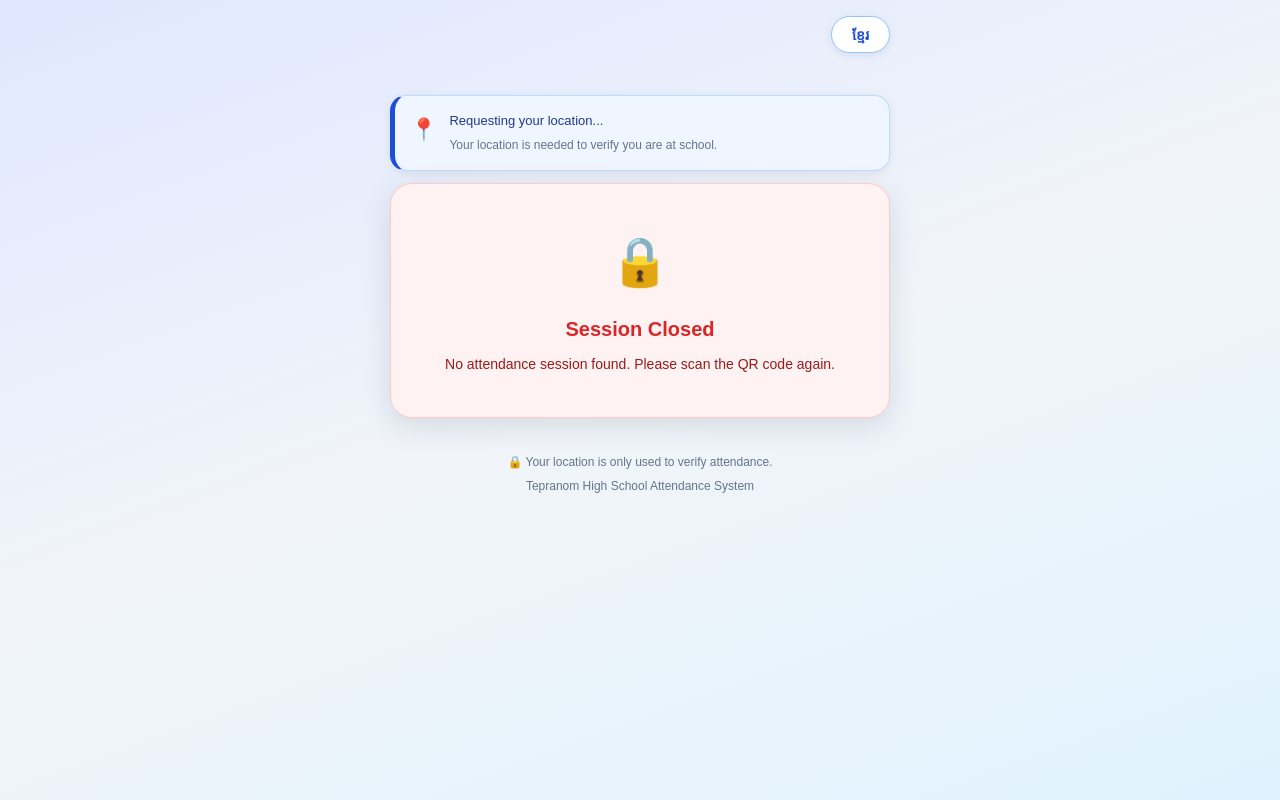
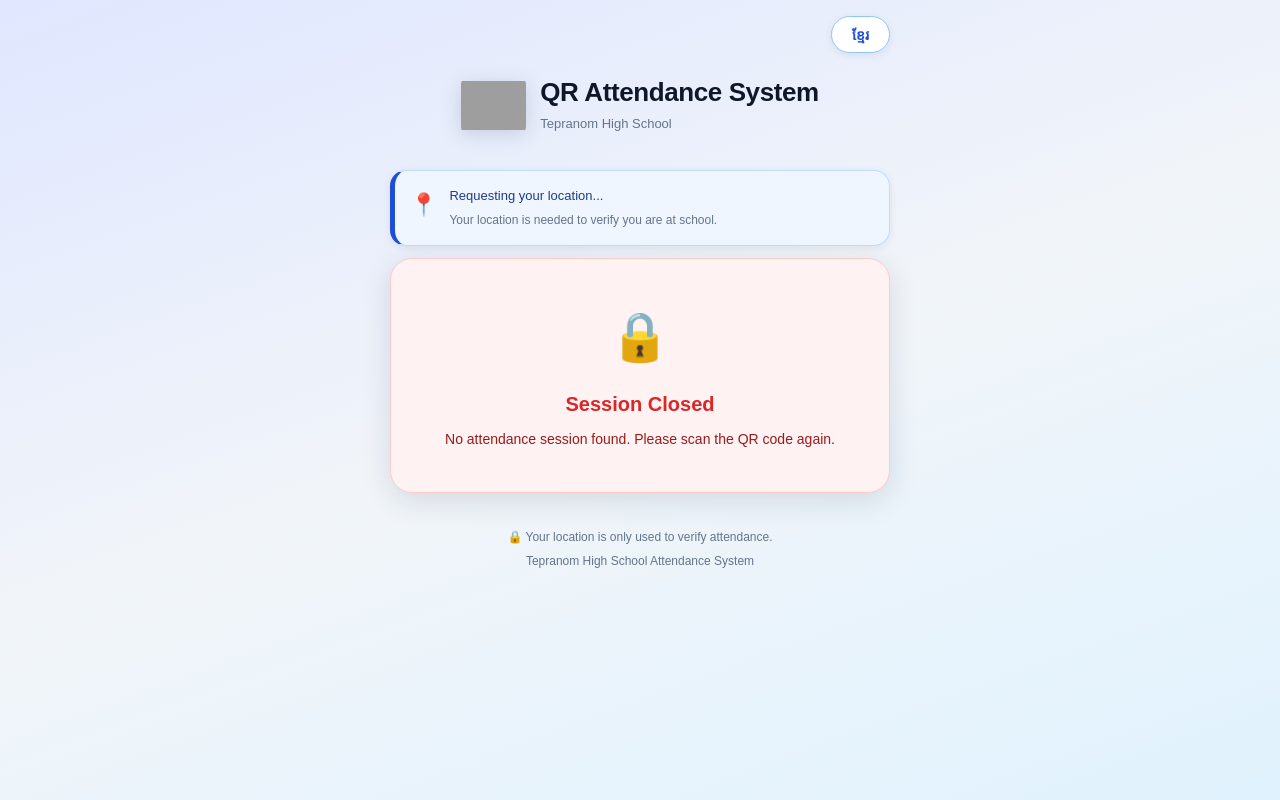
Before and after one commit to chormchhaiya268-source/student-qr-attendance, a plain HTML site: page index.html in a window 1280 px wide. Drawn offline with Linux system fonts and the light colour scheme; grey boxes are pictures that could not be loaded; a web font is replaced by a local one.

Commit message:
Update index.html

```diff
--- a/index.html
+++ b/index.html
@@ -20,7 +20,9 @@
 <body>
 <div class="page-wrapper">
 
-  <!-- Language switch -->
+  <!-- ======================================
+       LANGUAGE SWITCH — top right
+       ====================================== -->
   <div class="language-area">
     <button id="languageButton"
       class="language-button">
@@ -28,14 +30,38 @@
     </button>
   </div>
 
-  <!-- Header -->
+  <!-- ======================================
+       HEADER
+       Logo on left, title beside it
+       ====================================== -->
   <header class="header">
-    <div class="header-icon">🏫</div>
-    <h1 data-i18n="title"></h1>
-    <p data-i18n="subtitle"></p>
+
+    <!-- ✅ Logo + title row -->
+    <div class="header-top">
+
+      <!-- School logo -->
+      <img
+        src="school-logo.png"
+        alt="School Logo"
+        class="school-logo"
+      >
+
+      <!-- Title text group -->
+      <div class="header-title-group">
+        <h1 data-i18n="title">
+          QR Attendance System
+        </h1>
+        <p data-i18n="subtitle">
+          Tepranom High School
+        </p>
+      </div>
+
+    </div>
   </header>
 
-  <!-- Session status banner -->
+  <!-- ======================================
+       SESSION STATUS BANNER
+       ====================================== -->
   <div class="session-banner"
     id="sessionBanner"
     style="display:none;">
@@ -43,7 +69,9 @@
     <span id="sessionBannerText"></span>
   </div>
 
-  <!-- Location status box -->
+  <!-- ======================================
+       LOCATION STATUS BOX
+       ====================================== -->
   <div class="location-box" id="locationBox">
     <div class="location-icon">📍</div>
     <div class="location-text">
@@ -54,7 +82,9 @@
     </div>
   </div>
 
-  <!-- Distance status box -->
+  <!-- ======================================
+       DISTANCE STATUS BOX
+       ====================================== -->
   <div class="distance-box" id="distanceBox"
     style="display:none;">
     <div class="distance-icon"
@@ -66,7 +96,6 @@
                color:#64748b;
                margin-top:4px;"></p>
     </div>
-    <!-- Try again button shown when too far -->
     <button id="retryLocationBtn"
       style="display:none;
              margin-top:10px;
@@ -85,7 +114,9 @@
     </button>
   </div>
 
-  <!-- Attendance form -->
+  <!-- ======================================
+       ATTENDANCE FORM
+       ====================================== -->
   <main class="form-card" id="formCard">
 
     <h2 class="form-title"
@@ -96,13 +127,15 @@
       <!-- Student ID -->
       <div class="form-group">
         <label for="studentId">
-          <span data-i18n="studentIdLabel"></span>
+          <span data-i18n="studentIdLabel">
+          </span>
           <span class="required">*</span>
         </label>
         <input
           type="text"
           id="studentId"
-          data-i18n-placeholder="studentIdPlaceholder"
+          data-i18n-placeholder=
+            "studentIdPlaceholder"
         >
         <span class="field-error"
           id="studentIdError"></span>
@@ -111,13 +144,15 @@
       <!-- Full name -->
       <div class="form-group">
         <label for="fullName">
-          <span data-i18n="fullNameLabel"></span>
+          <span data-i18n="fullNameLabel">
+          </span>
           <span class="required">*</span>
         </label>
         <input
           type="text"
           id="fullName"
-          data-i18n-placeholder="fullNamePlaceholder"
+          data-i18n-placeholder=
+            "fullNamePlaceholder"
         >
         <span class="field-error"
           id="nameError"></span>
@@ -149,14 +184,14 @@
         <input
           type="text"
           id="grade"
-          data-i18n-placeholder="gradePlaceholder"
+          data-i18n-placeholder=
+            "gradePlaceholder"
         >
         <span class="field-error"
           id="gradeError"></span>
       </div>
 
       <!-- Submit button -->
-      <!-- Disabled until location is verified -->
       <button
         type="submit"
         class="submit-btn"
@@ -168,7 +203,9 @@
     </form>
   </main>
 
-  <!-- Session closed card -->
+  <!-- ======================================
+       SESSION CLOSED CARD
+       ====================================== -->
   <div class="session-closed-card"
     id="sessionClosedCard"
     style="display:none;">
@@ -177,7 +214,9 @@
     <p data-i18n="sessionClosedMsg"></p>
   </div>
 
-  <!-- Success card -->
+  <!-- ======================================
+       SUCCESS CARD
+       ====================================== -->
   <section class="success-card"
     id="successCard"
     style="display:none;">
@@ -190,7 +229,9 @@
       id="successDetails"></div>
   </section>
 
-  <!-- Error card -->
+  <!-- ======================================
+       ERROR CARD
+       ====================================== -->
   <section class="error-card"
     id="errorCard"
     style="display:none;">
@@ -199,7 +240,9 @@
       id="errorMessage"></p>
   </section>
 
-  <!-- Loading overlay -->
+  <!-- ======================================
+       LOADING OVERLAY
+       ====================================== -->
   <div class="loading-overlay"
     id="loadingOverlay"
     style="display:none;">
@@ -208,7 +251,9 @@
       data-i18n="savingText"></p>
   </div>
 
-  <!-- Footer -->
+  <!-- ======================================
+       FOOTER
+       ====================================== -->
   <footer class="footer">
     <p data-i18n="footerSecurity"></p>
     <p data-i18n="footerSchool"></p>
```
